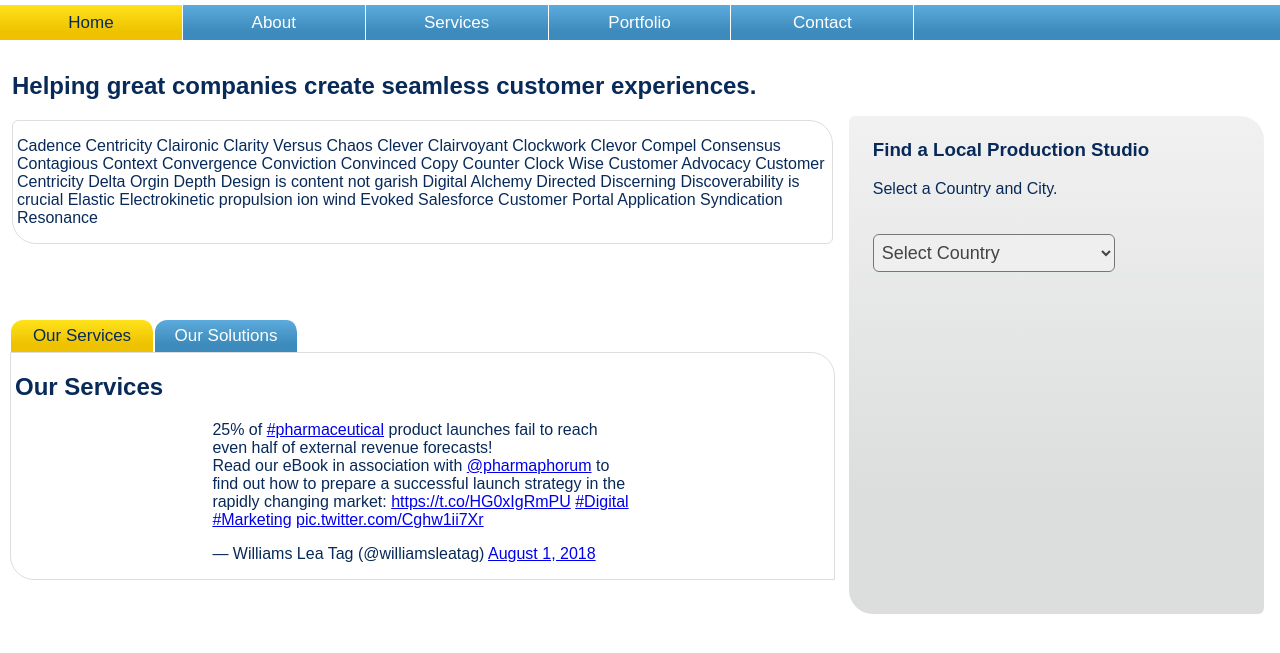
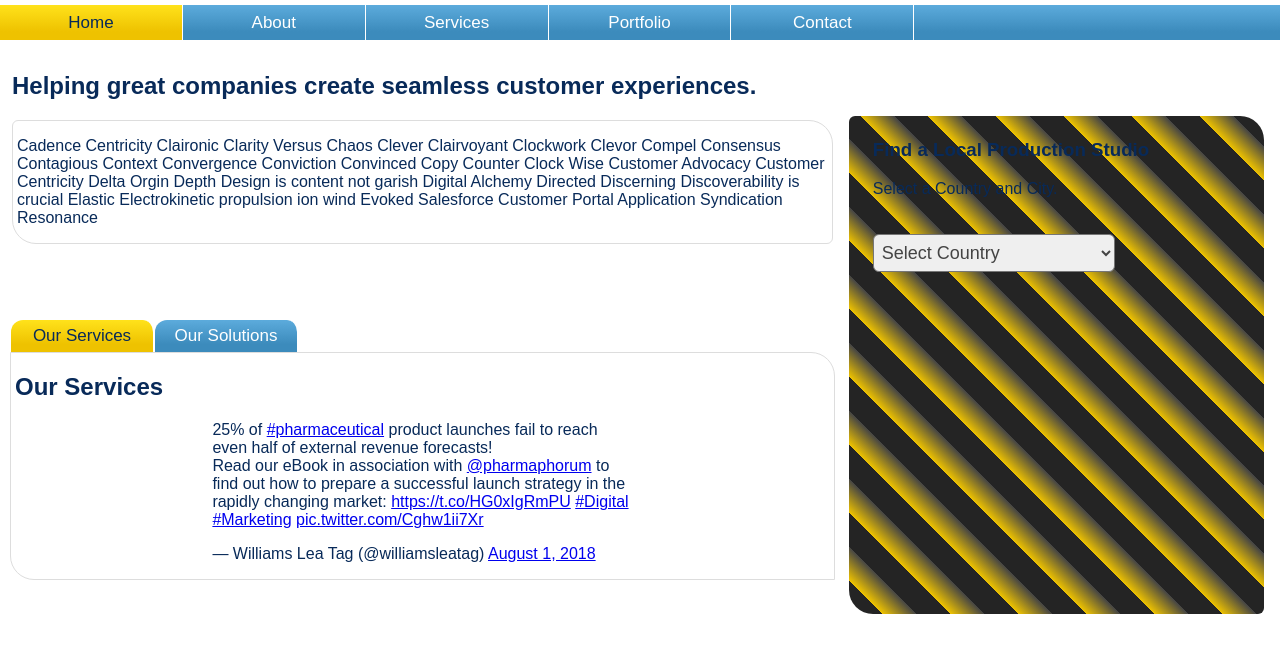
Before and after one commit to neodigm/wlt_global_production_studio, a website: page index.html in a window 1280 px wide. Shown: the part 69-722 px from the top of the page. Drawn offline with Linux system fonts and the light colour scheme.

Commit message:
Update index.html

```diff
--- a/index.html
+++ b/index.html
@@ -249,6 +249,8 @@ html
     background-image: linear-gradient(to bottom, #f1f1f1 0%,#dcdddd 76%);
 
     min-height: 256px;
+
+        background: repeating-linear-gradient( 45deg,#242424,#242424 24px, #eec200 24px,#444 48px);
 }
 .sel-drop
 {
```
